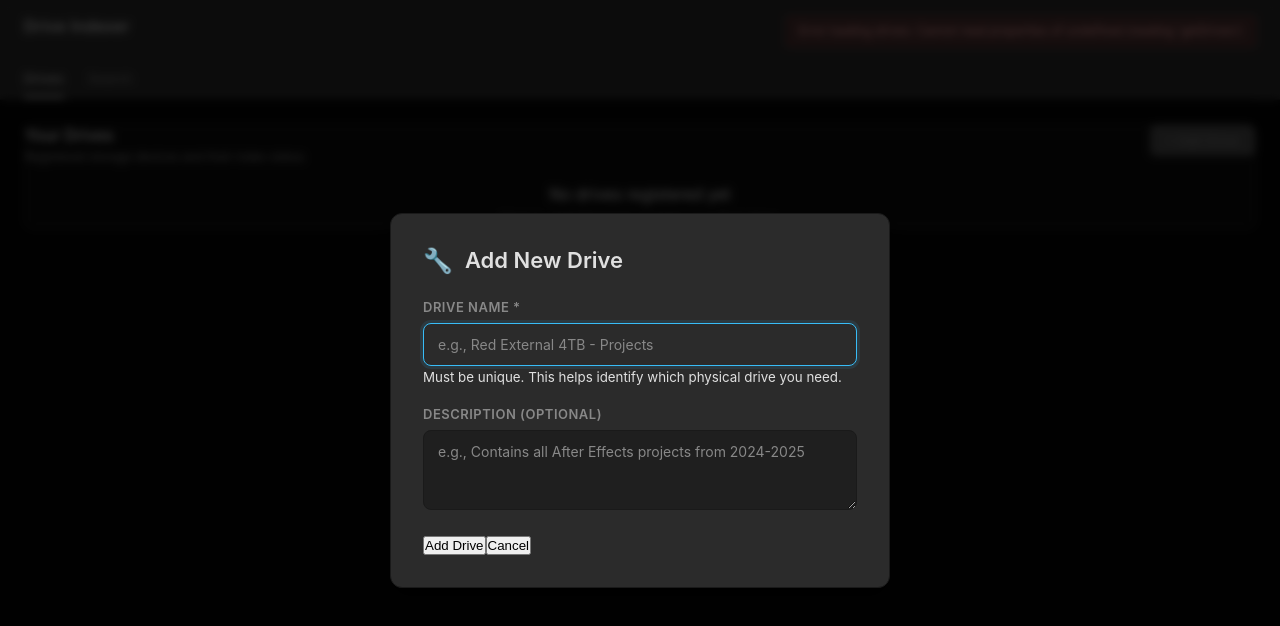
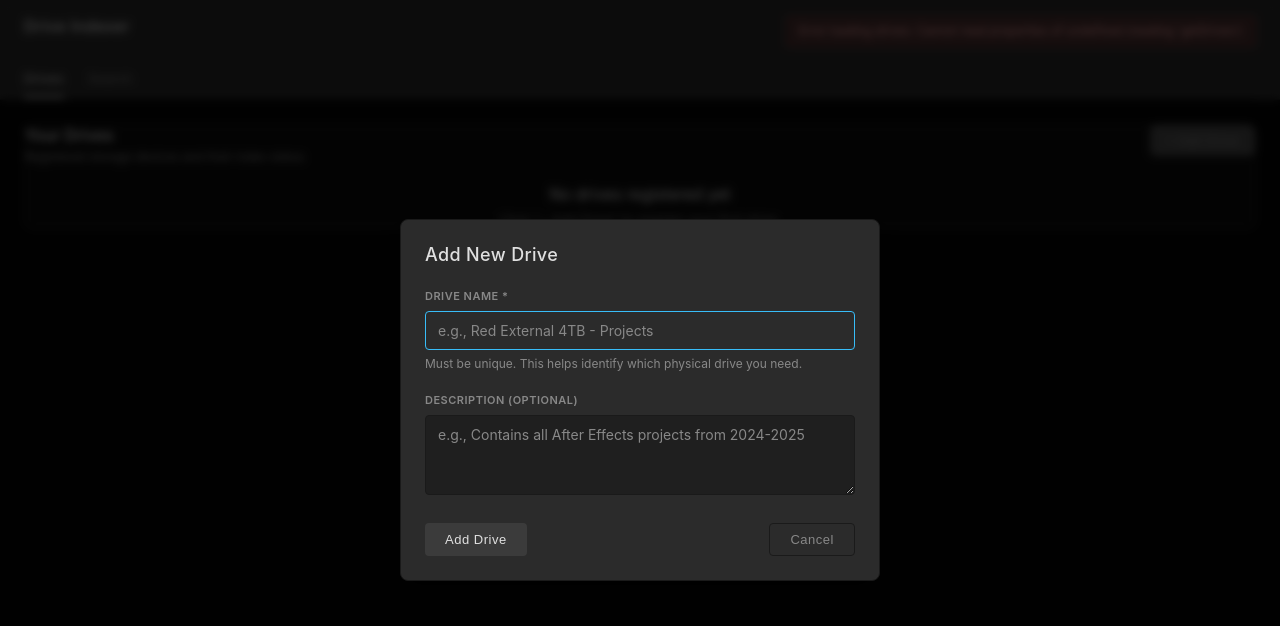
Before and after one commit to nickKBerlin/drive-indexer, a React (Create React App) app: page / in a window 1280 px wide. Both pictures are taken after a click on the button "+ Add Drive". Shown: the top 626 px of the page. Built offline with nearby package versions, Linux system fonts and the light colour scheme.

Commit message:
Update Add Drive modal styling: white text on gray button, reorder buttons

```diff
--- a/src/components/AddDriveModal.css
+++ b/src/components/AddDriveModal.css
@@ -1,5 +1,10 @@
 /* ============================================
    ADD DRIVE MODAL STYLING - DARK THEME
+   Updated to match mockup:
+   - No icons in header
+   - Add Drive button: white text on gray background
+   - Cancel button moved to the right
+   - No X close button
    ============================================ */
 
 .modal-overlay {
@@ -27,13 +32,13 @@
 }
 
 .modal-content {
-  background: var(--bg-secondary);
-  border: 1px solid var(--border-color);
-  border-radius: 12px;
-  padding: 32px;
-  max-width: 500px;
+  background: var(--bg-secondary, #2b2b2b);
+  border: 1px solid var(--border-color, #1a1a1a);
+  border-radius: 8px;
+  padding: 24px;
+  max-width: 480px;
   width: 90%;
-  box-shadow: var(--shadow-xl);
+  box-shadow: 0 10px 25px rgba(0, 0, 0, 0.5);
   animation: slideUp 0.3s ease;
 }
 
@@ -49,50 +54,15 @@
 }
 
 .modal-header {
-  display: flex;
-  align-items: center;
-  justify-content: space-between;
   margin-bottom: 24px;
 }
 
 .modal-header h2 {
   margin: 0;
-  font-size: 22px;
-  font-weight: 600;
-  color: var(--text-primary);
-  display: flex;
-  align-items: center;
-  gap: 12px;
-}
-
-.modal-header h2::before {
-  content: '🔧';
-  font-size: 24px;
-}
-
-.modal-close {
-  background: none;
-  border: none;
-  color: var(--text-muted);
-  font-size: 24px;
-  cursor: pointer;
-  padding: 0;
-  width: 32px;
-  height: 32px;
-  display: flex;
-  align-items: center;
-  justify-content: center;
-  border-radius: 6px;
-  transition: all 0.2s ease;
-}
-
-.modal-close:hover {
-  color: var(--text-primary);
-  background: var(--bg-tertiary);
-}
-
-.modal-body {
-  margin-bottom: 24px;
+  font-size: 18px;
+  font-weight: 500;
+  color: var(--text-primary, #ffffff);
+  letter-spacing: 0.02em;
 }
 
 .form-group {
@@ -102,9 +72,9 @@
 .form-group label {
   display: block;
   margin-bottom: 8px;
-  font-size: 13px;
+  font-size: 11px;
   font-weight: 600;
-  color: var(--text-muted);
+  color: var(--text-muted, #888888);
   text-transform: uppercase;
   letter-spacing: 0.5px;
 }
@@ -112,11 +82,11 @@
 .form-group input,
 .form-group textarea {
   width: 100%;
-  padding: 12px 14px;
-  background: var(--bg-tertiary);
-  border: 1px solid var(--border-color);
-  border-radius: 8px;
-  color: var(--text-primary);
+  padding: 10px 12px;
+  background: var(--bg-tertiary, #1f1f1f);
+  border: 1px solid var(--border-color, #2a2a2a);
+  border-radius: 4px;
+  color: var(--text-primary, #ffffff);
   font-size: 14px;
   font-family: inherit;
   transition: all 0.2s ease;
@@ -124,15 +94,14 @@
 
 .form-group input::placeholder,
 .form-group textarea::placeholder {
-  color: var(--text-muted);
+  color: var(--text-muted, #666666);
 }
 
 .form-group input:focus,
 .form-group textarea:focus {
   outline: none;
-  border-color: var(--accent-teal);
-  background: var(--bg-secondary);
-  box-shadow: 0 0 0 3px rgba(56, 189, 248, 0.1);
+  border-color: var(--accent-teal, #38bdf8);
+  background: var(--bg-secondary, #2b2b2b);
 }
 
 .form-group textarea {
@@ -140,71 +109,74 @@
   min-height: 80px;
 }
 
-.modal-buttons {
+.form-group small {
+  display: block;
+  margin-top: 6px;
+  font-size: 12px;
+  color: var(--text-secondary, #7b7b7b);
+  line-height: 1.4;
+}
+
+.error-message {
+  background: rgba(239, 68, 68, 0.15);
+  border: 1px solid rgba(239, 68, 68, 0.3);
+  color: #fca5a5;
+  padding: 10px 12px;
+  border-radius: 4px;
+  font-size: 13px;
+  margin-bottom: 16px;
+}
+
+/* ============================================
+   MODAL ACTIONS - UPDATED LAYOUT
+   Add Drive (white on gray) on left, Cancel on right
+   ============================================ */
+
+.modal-actions {
   display: flex;
   gap: 12px;
-  justify-content: flex-end;
+  justify-content: space-between;
+  margin-top: 24px;
 }
 
-.modal-button {
-  padding: 12px 24px;
+.modal-actions .button {
+  padding: 8px 20px;
   border: none;
-  border-radius: 8px;
-  font-size: 14px;
-  font-weight: 600;
+  border-radius: 4px;
+  font-size: 13px;
+  font-weight: 400;
+  letter-spacing: 0.04em;
   cursor: pointer;
-  transition: all 0.2s ease;
-  display: inline-flex;
-  align-items: center;
-  gap: 6px;
+  transition: all 0.15s ease;
   white-space: nowrap;
 }
 
-.modal-button.primary {
-  background: var(--accent-teal);
-  color: white;
-  box-shadow: 0 4px 12px rgba(56, 189, 248, 0.3);
+/* Primary "Add Drive" button - white text on gray */
+.modal-actions .button.primary {
+  background: var(--btn-bg, #3b3b3b);
+  color: var(--text-primary, #ffffff);
 }
 
-.modal-button.primary:hover {
-  transform: translateY(-2px);
-  box-shadow: 0 8px 20px rgba(56, 189, 248, 0.4);
-  filter: brightness(1.1);
+.modal-actions .button.primary:hover {
+  background: var(--btn-hover, #4a4a4a);
+  transform: translateY(-1px);
 }
 
-.modal-button.primary:active {
+.modal-actions .button.primary:active {
   transform: translateY(0);
 }
 
-.modal-button.secondary {
-  background: var(--bg-tertiary);
-  color: var(--text-secondary);
-  border: 1px solid var(--border-color);
+/* Secondary "Cancel" button */
+.modal-actions .button.secondary {
+  background: transparent;
+  color: var(--text-secondary, #7b7b7b);
+  border: 1px solid var(--border-color, #2a2a2a);
 }
 
-.modal-button.secondary:hover {
-  background: var(--bg-hover);
-  color: var(--text-primary);
-  border-color: var(--text-secondary);
-}
-
-.browse-button {
-  padding: 10px 16px;
-  background: var(--bg-tertiary);
-  color: var(--accent-teal);
-  border: 1px solid var(--border-color);
-  border-radius: 6px;
-  font-size: 13px;
-  font-weight: 600;
-  cursor: pointer;
-  transition: all 0.2s ease;
-}
-
-.browse-button:hover {
-  background: rgba(56, 189, 248, 0.1);
-  border-color: var(--accent-teal);
-  color: var(--accent-teal);
-  box-shadow: 0 0 8px rgba(56, 189, 248, 0.2);
+.modal-actions .button.secondary:hover {
+  background: var(--bg-tertiary, #1f1f1f);
+  color: var(--text-primary, #ffffff);
+  border-color: var(--text-secondary, #7b7b7b);
 }
 
 /* ============================================
@@ -213,20 +185,19 @@
 
 @media (max-width: 768px) {
   .modal-content {
-    padding: 24px;
+    padding: 20px;
     max-width: 90vw;
   }
 
   .modal-header h2 {
-    font-size: 18px;
+    font-size: 16px;
   }
 
-  .modal-buttons {
-    flex-direction: column;
+  .modal-actions {
+    flex-direction: row;
   }
 
-  .modal-button {
-    width: 100%;
-    justify-content: center;
+  .modal-actions .button {
+    flex: 1;
   }
 }
```
